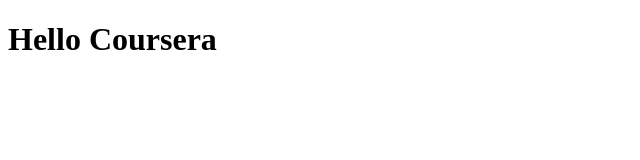
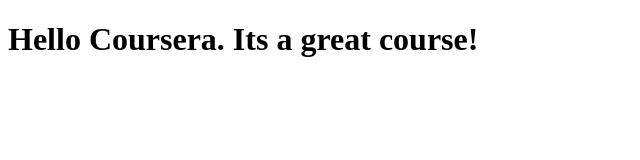
Before and after one commit to manoranjanb/coursera-test, a plain HTML site: page site/index.html in a window 1280 px wide. Shown: the whole page, without its empty margins (0-640 px from the left). Drawn offline with Linux system fonts and the light colour scheme.

Commit message:
Small addition

```diff
--- a/site/index.html
+++ b/site/index.html
@@ -4,6 +4,6 @@
 	<title>Hello Coursera</title>
 </head>
 <body>
-<h1>Hello Coursera</h1>
+<h1>Hello Coursera. Its a great course!</h1>
 </body>
 </html>
```
